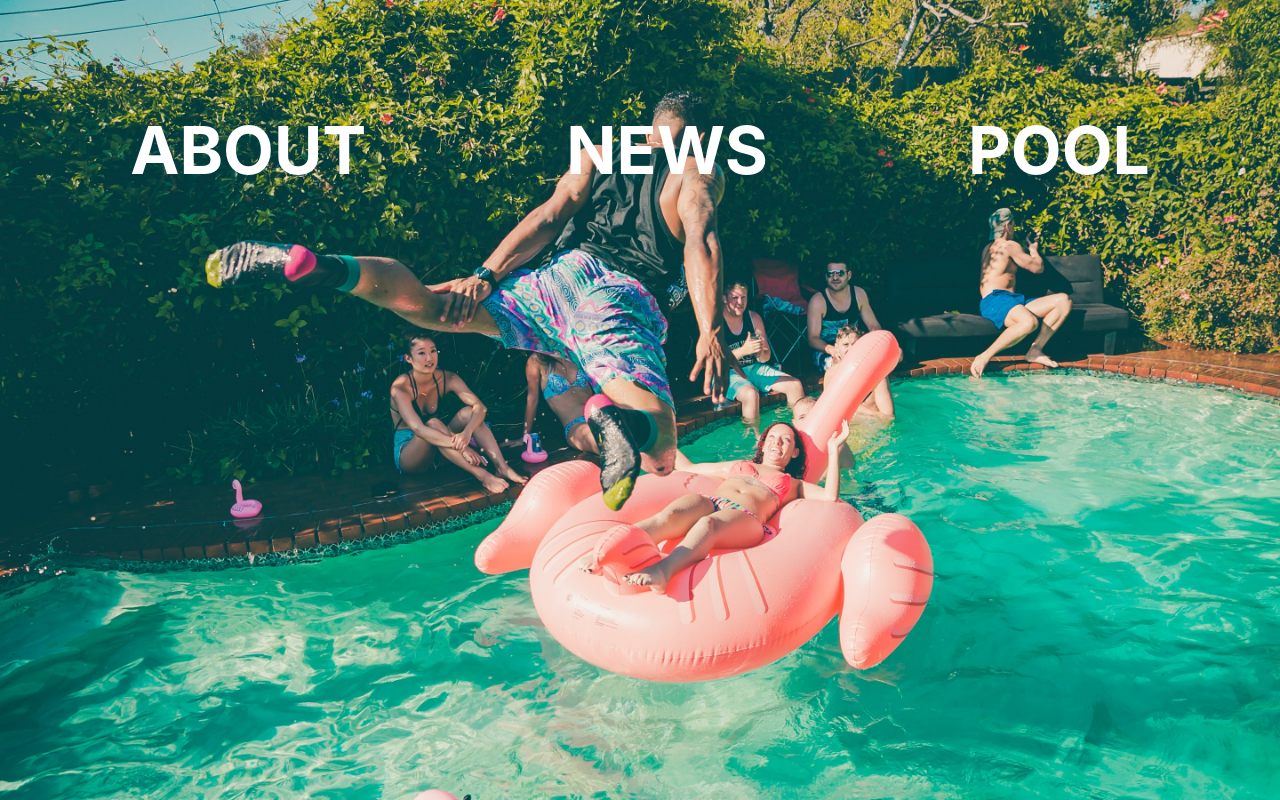
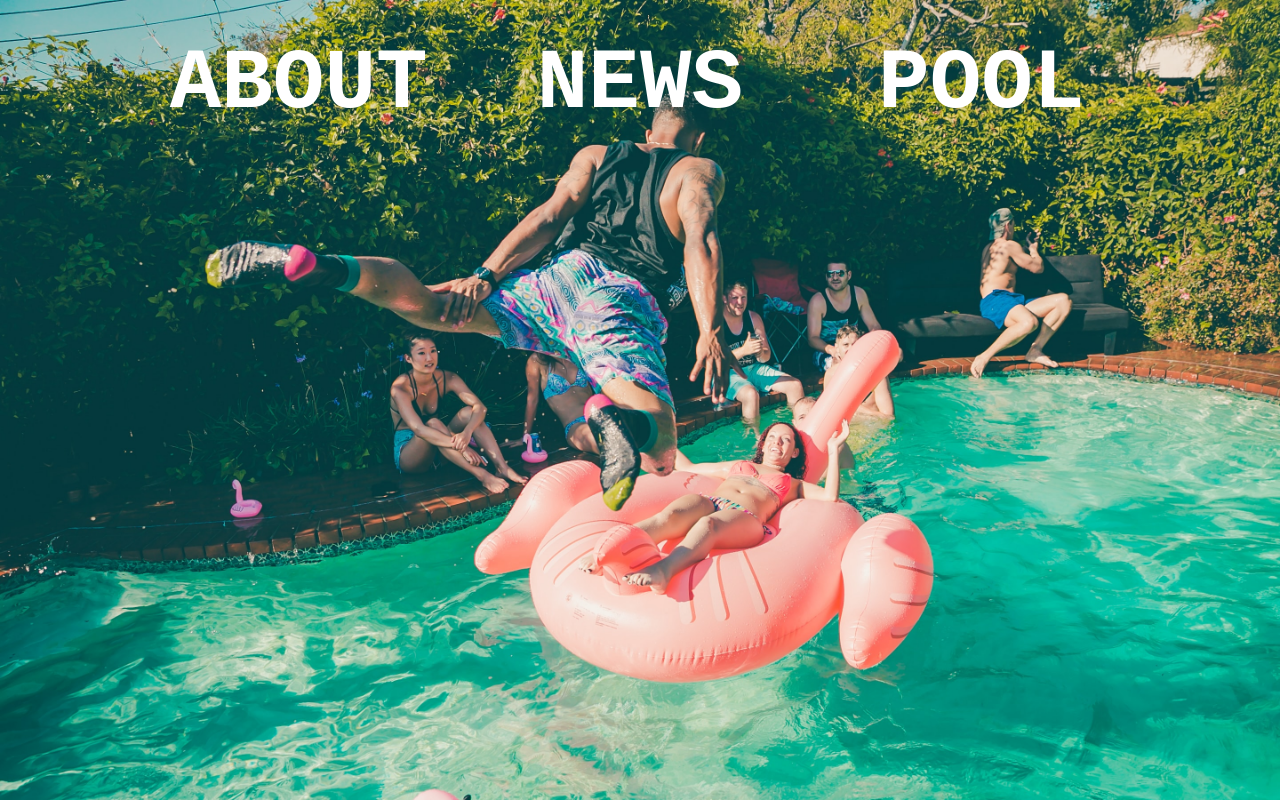
Before and after one commit to jkerivan/daves-stakes, a React (Create React App) app: page / in a window 1280 px wide. Built offline with nearby package versions, Linux system fonts and the light colour scheme.

Commit message:
Change Navbar text.  Reduce Content height

```diff
--- a/src/components/content/pool/Pool.js
+++ b/src/components/content/pool/Pool.js
@@ -11,7 +11,7 @@ const Pool = () => {
             setMessages(extractPoolInfo(resp.data));
         })
         .catch((err) => {
-            console.log(err)
+            console.log(err);
         });
     }
 
@@ -28,7 +28,7 @@ const Pool = () => {
         const roaLifeTime = "ROA Lifetime: " + data.data.roa_lifetime + "%\n";
         const roa = "ROA Month: " + data.data.roa + "%\n";
         const delegators = "Delegators: " + data.data.delegators + "\n";
-        const activeStake = "Active Stake: " + formatter.format(data.data.active_stake / 1000000) + "\n";
+        const activeStake = "Active Stake: " + formatter.format(data.data.active_stake / 1000000) + " ADA \n";
         const blockEstimate = "Block Estimate: " + data.data.blocks_estimated + "\n";
         const blockEpoch = "Blocks in Epoch: " + data.data.blocks_epoch + "\n";
         const blockLifetime = "Blocks Lifetime: " + data.data.blocks_lifetime;
--- a/src/css/Content.css
+++ b/src/css/Content.css
@@ -8,10 +8,12 @@
 
 .content {
     width: 50%;
-    height: 100%;
+    height: 70%;
     display: static;
     justify-content: center;
     align-items: center;
+    padding-top: 50px;
+    padding-bot: 50px;
 
 }
 
--- a/src/css/Navbar.css
+++ b/src/css/Navbar.css
@@ -1,14 +1,18 @@
 .navbar {
     width: 100%;
+    display: flex;
+    justify-content: center;
 }
 
+@import url('https://fonts.googleapis.com/css?family=VT323');
 #nav {
     display: flex;
-    margin: 10px;
     align-items: center;
     justify-content: center;
-    font-size: calc(50px + 2vmin);
+    font-size: calc(70px + 2vmin);
     font-weight: bold;
+    font-family: 'VT323', monospace;
+    width:80%;
 }
 
 nav {
@@ -17,12 +21,15 @@ nav {
 }
 
 li {
-    padding: 100px;
+    padding: 35px;
+    width: 100%;
 }
 
 .nav-link a {
     text-decoration: none;
     color: white;
+    display: flex;
+    justify-content: center;
 }
 
 li:hover {
```
